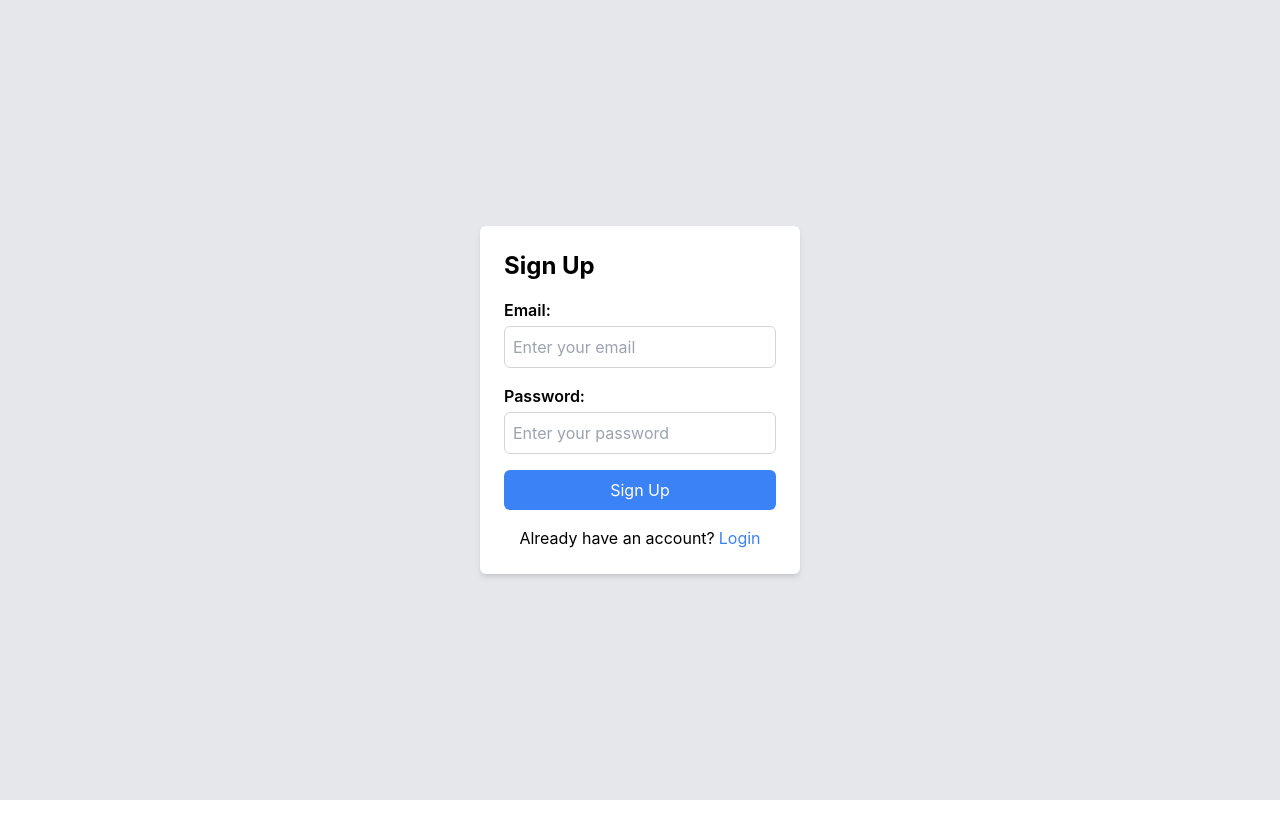
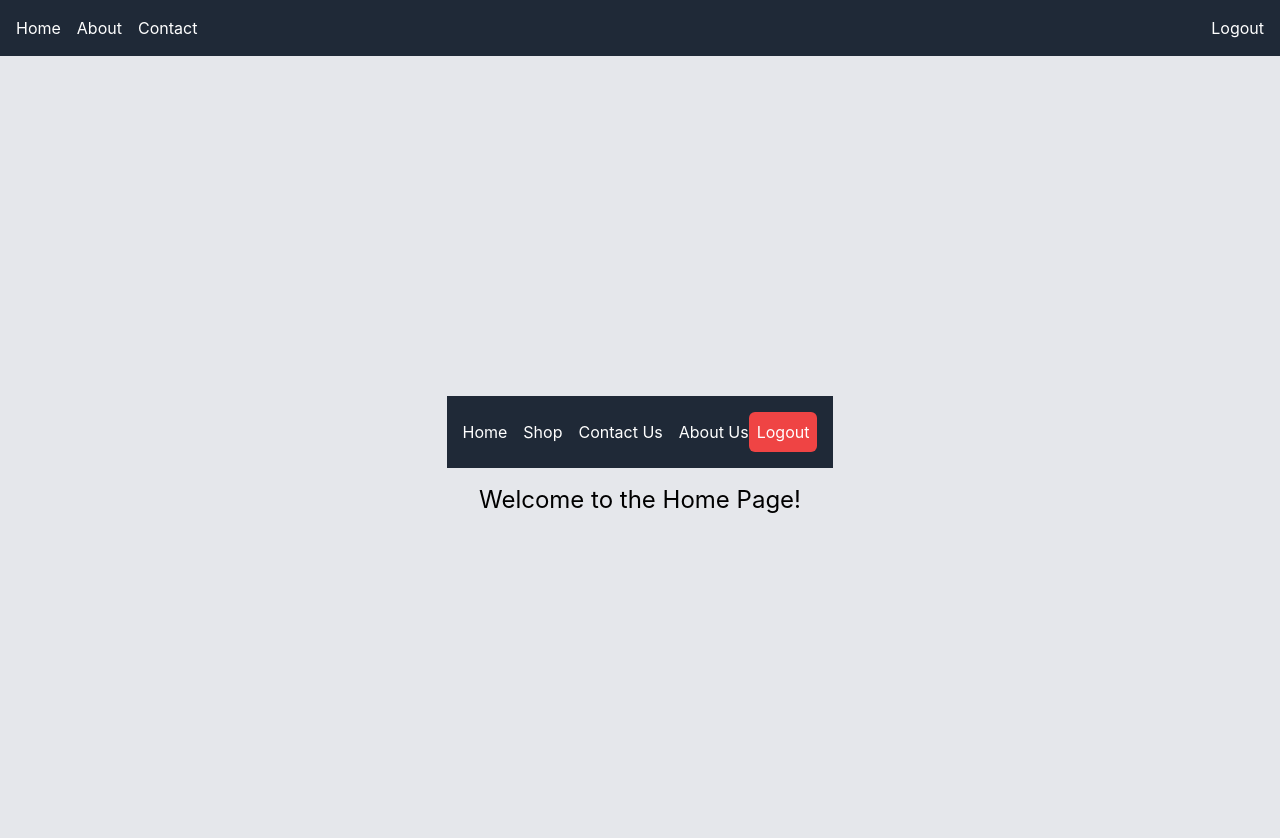
Before and after one commit to Daroowala/react-project-1, a React (Create React App) app: page /home in a window 1280 px wide. Shown: the top 838 px of the page. Before the commit the page ends 800 px from the top, so only its background shows below. Built offline with nearby package versions, Linux system fonts and the light colour scheme.

Commit message:
not done

```diff
--- a/src/App.js
+++ b/src/App.js
@@ -1,5 +1,9 @@
 // src/App.js
 import React, { useState } from 'react';
+import { Routes, Route, useNavigate } from 'react-router-dom';
+// import Signup from './Components/Signup';
+import Navbar from './Components/Navbar';
+import Home from './Components/Home';
 import { createUserWithEmailAndPassword, signInWithEmailAndPassword } from 'firebase/auth';
 import { auth } from './Firebase/Firebase';
 
@@ -8,6 +12,8 @@ const App = () => {
   const [email, setEmail] = useState('');
   const [password, setPassword] = useState('');
   const [message, setMessage] = useState('');
+  const navigate = useNavigate();
+
 
   const toggleForm = () => {
     setIsSignup(!isSignup);
@@ -25,6 +31,8 @@ const App = () => {
           const user = userCredential.user;
           setMessage('Signup successful!');
           console.log('Signed Up:', user);
+          navigate('/home'); // Redirect to Home after signup
+
         })
         .catch((error) => {
           setMessage(error.message);
@@ -48,7 +56,13 @@ const App = () => {
   };
 
   return (
+    <div>
+       <Navbar />
     <div className="flex justify-center items-center min-h-screen bg-gray-200">
+
+    <Routes>
+    <Route  path="/signup"
+            element={
       <form onSubmit={handleSubmit} className="p-6 bg-white shadow-md rounded-md w-80">
         <h2 className="text-2xl font-bold mb-4">{isSignup ? 'Sign Up' : 'Login'}</h2>
         {message && <p className="mb-4 text-green-500">{message}</p>}
@@ -88,6 +102,11 @@ const App = () => {
           </button>
         </p>
       </form>
+        }
+        />
+      <Route path="/home" element={<Home />} />
+      </Routes>
+    </div>
     </div>
   );
 };
--- a/src/Components/Home.js
+++ b/src/Components/Home.js
@@ -0,0 +1,38 @@
+// src/Components/Home.js
+import React from 'react';
+import { Link, useNavigate } from 'react-router-dom';
+import { signOut } from 'firebase/auth';
+import { auth } from '../Firebase/Firebase';
+
+const Home = () => {
+  const navigate = useNavigate();
+
+  const handleLogout = () => {
+    signOut(auth)
+      .then(() => {
+        navigate('/signup'); // Redirect to signup page after logout
+      })
+      .catch((error) => {
+        console.log('Logout Error:', error.message);
+      });
+  };
+
+  return (
+    <div>
+      <nav className="flex justify-between items-center p-4 bg-gray-800 text-white">
+        <div className="space-x-4">
+          <Link to="/home" className="hover:text-blue-400">Home</Link>
+          <Link to="/shop" className="hover:text-blue-400">Shop</Link>
+          <Link to="/contactus" className="hover:text-blue-400">Contact Us</Link>
+          <Link to="/aboutus" className="hover:text-blue-400">About Us</Link>
+        </div>
+        <div>
+          <button onClick={handleLogout} className="bg-red-500 hover:bg-red-600 p-2 rounded-md">Logout</button>
+        </div>
+      </nav>
+      <h1 className="text-center mt-4 text-2xl">Welcome to the Home Page!</h1>
+    </div>
+  );
+};
+
+export default Home;
--- a/src/Components/Navbar.js
+++ b/src/Components/Navbar.js
@@ -0,0 +1,25 @@
+// src/Components/Navbar.js
+import React from 'react';
+import { Link } from 'react-router-dom';
+
+const Navbar = () => {
+  return (
+    <nav className="bg-gray-800 text-white p-4">
+      <div className="flex justify-between items-center">
+        {/* Left Side Navbar Links */}
+        <div className="flex space-x-4">
+          <Link to="/home" className="hover:text-gray-300">Home</Link>
+          <Link to="/about" className="hover:text-gray-300">About</Link>
+          <Link to="/contact" className="hover:text-gray-300">Contact</Link>
+        </div>
+
+        {/* Right Side Logout Link */}
+        <div>
+          <Link to="/signup" className="hover:text-gray-300">Logout</Link>
+        </div>
+      </div>
+    </nav>
+  );
+};
+
+export default Navbar;
--- a/src/index.js
+++ b/src/index.js
@@ -1,19 +1,14 @@
+// src/index.js
 import React from 'react';
 import ReactDOM from 'react-dom/client';
-import './index.css';
+import { BrowserRouter } from 'react-router-dom';
 import App from './App';
-import reportWebVitals from './reportWebVitals';
 import './index.css';
 
 
 const root = ReactDOM.createRoot(document.getElementById('root'));
 root.render(
-  <React.StrictMode>
+  <BrowserRouter>
     <App />
-  </React.StrictMode>
+  </BrowserRouter>
 );
-
-// If you want to start measuring performance in your app, pass a function
-// to log results (for example: reportWebVitals(console.log))
-// or send to an analytics endpoint. Learn more: https://bit.ly/CRA-vitals
-reportWebVitals();
```
